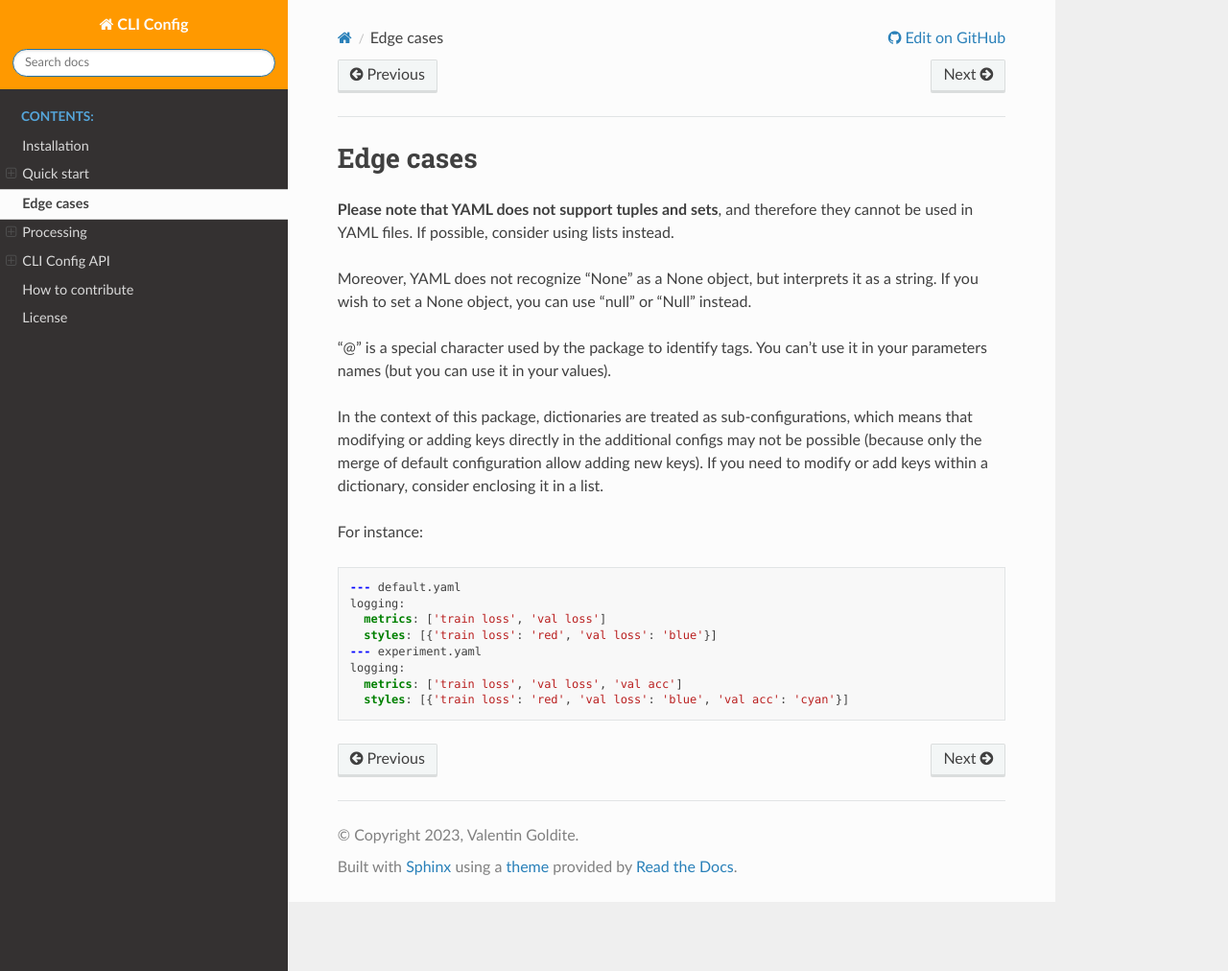
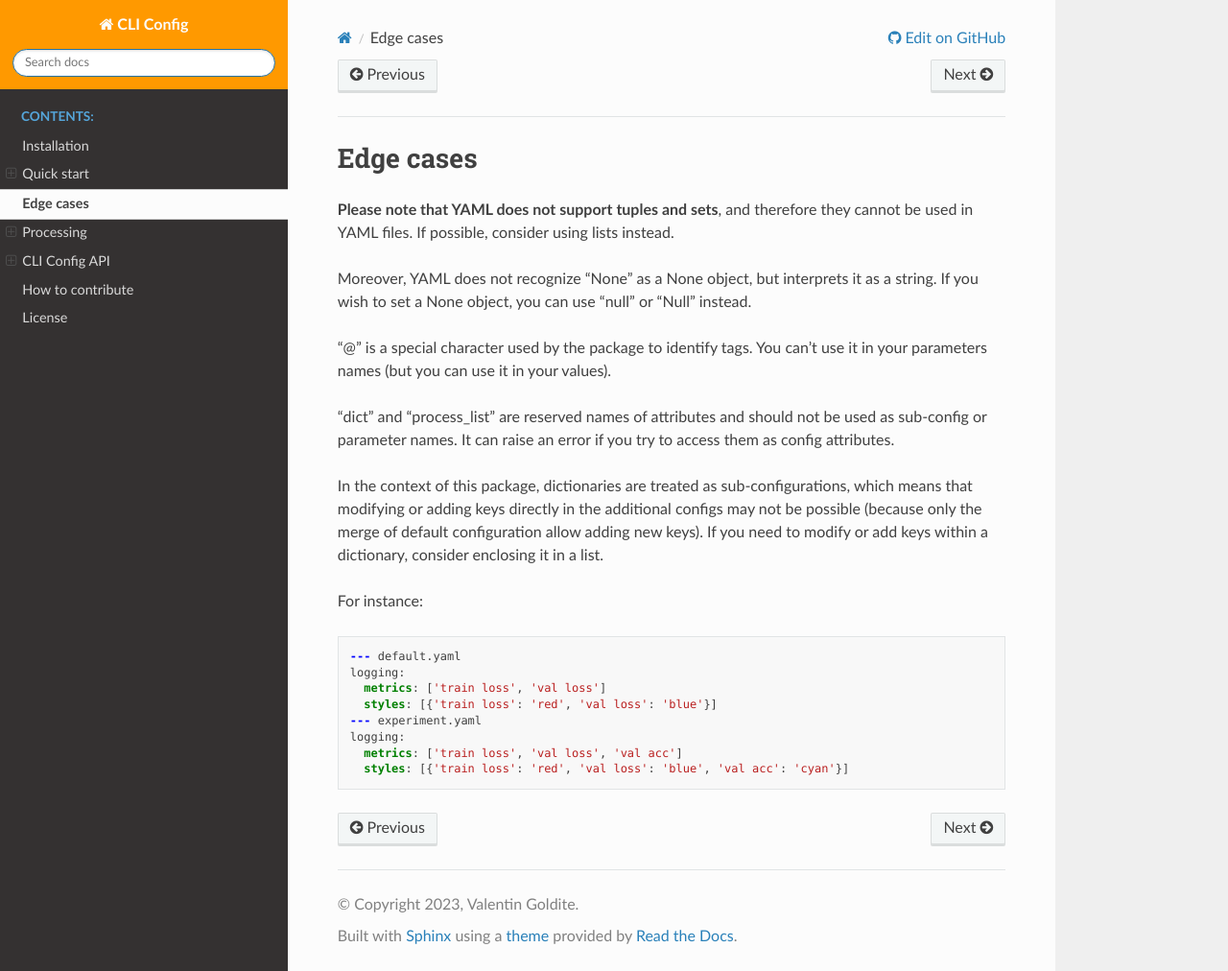
Before and after one commit to valentingol/cliconfig, a Sphinx documentation site: the page built from docs/edge_cases.md, in a window 1280 px wide and 1012 px high. Shown: the whole window at 96% size. Built offline with Sphinx 7.4.7 and the Read the Docs theme 2.0.0, drawn with Linux system fonts in a browser that asks for light colours; the version number could not be read and is left out.

Commit message:
📝 Add an edge case for dict/process_list param name

```diff
--- a/docs/edge_cases.md
+++ b/docs/edge_cases.md
@@ -8,6 +8,10 @@ string. If you wish to set a None object, you can use "null" or "Null" instead.
 
 "@" is a special character used by the package to identify tags. You can't use it
 in your parameters names (but you can use it in your values).
+
+"dict" and "process_list" are reserved names of attributes and should not be used
+as sub-config or parameter names. It can raise an error if you try to access them
+as config attributes.
 
 In the context of this package, dictionaries are treated as sub-configurations,
 which means that modifying or adding keys directly in the additional configs may
```
